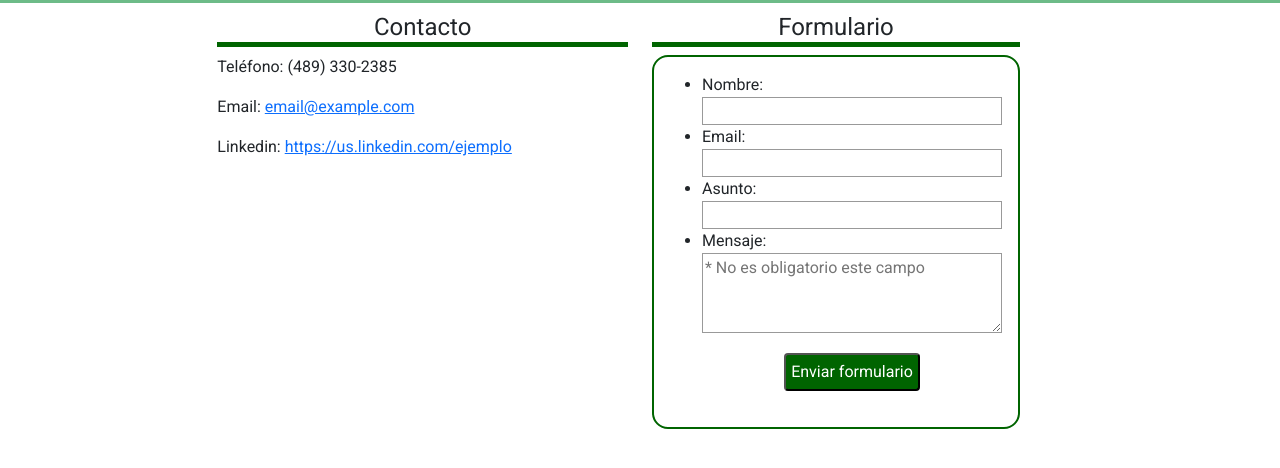
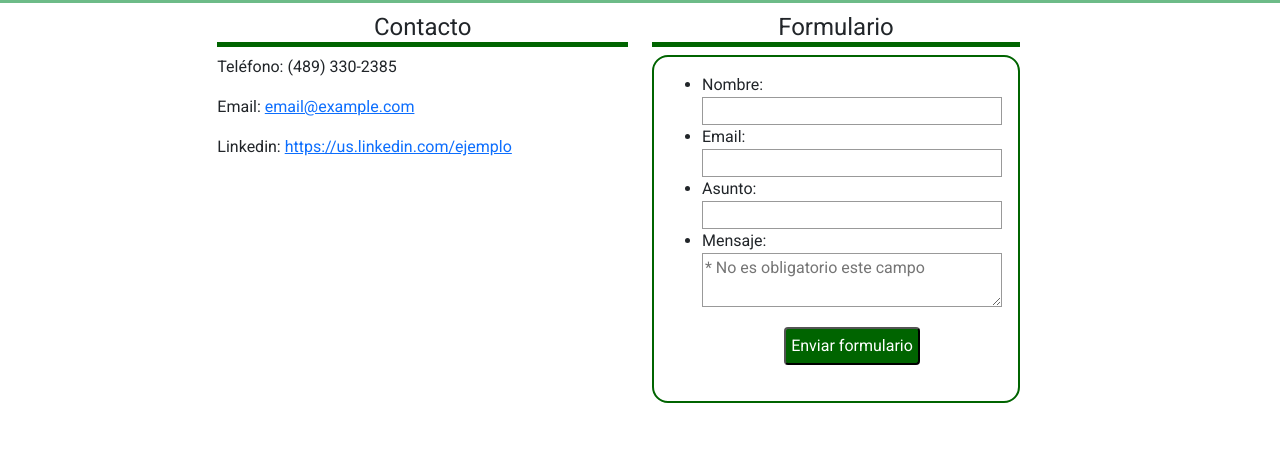
Before and after one commit to Lisandro2301/Lisandro2301.github.io, a plain HTML site: page contacto.html in a window 1280 px wide. Shown: the part 94-562 px from the top of the page. Drawn offline with nearby package versions, Linux system fonts and the light colour scheme.

Commit message:
Cambios en Style

```diff
--- a/style.css
+++ b/style.css
@@ -117,14 +117,13 @@ p, span{
 }
 
 form{
-    border-radius: 1em;
+    border-radius: 16px;
     border: 2px solid darkgreen;
-    padding: 1em;
+    padding: 16px;
 }
 
 textarea {
     vertical-align: top;
-    height: 5em;
 }
 
 input:focus,
```
